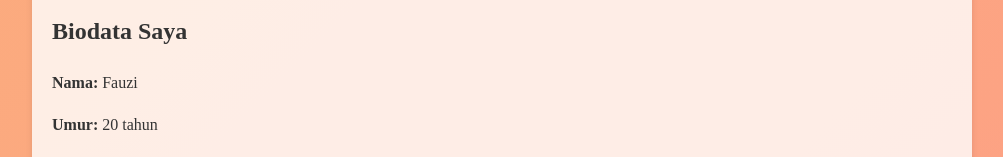
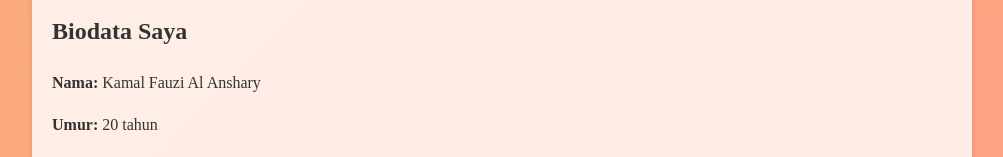
Before and after one commit to Anshoriee/Jarkom_Task, a plain HTML site: page index.html in a window 1280 px wide. Shown: the part 5705-5862 px from the top of the page, without its empty margins (138-1141 px from the left). Drawn offline with Linux system fonts and the light colour scheme.

Commit message:
Update index.html

```diff
--- a/index.html
+++ b/index.html
@@ -122,7 +122,7 @@
 
     <section id="biodata">
         <h2>Biodata Saya</h2>
-        <p><strong>Nama:</strong> Fauzi</p>
+        <p><strong>Nama:</strong> Kamal Fauzi Al Anshary</p>
         <p><strong>Umur:</strong> 20 tahun</p>
         <p><strong>Alamat:</strong> Jl. Kartini No.74 Sukorejo RT/RW 01/10 Giritirto, Wonogiri</p>
         <p><strong>Email:</strong> kamalanshary123@gmail.com</p>
```
